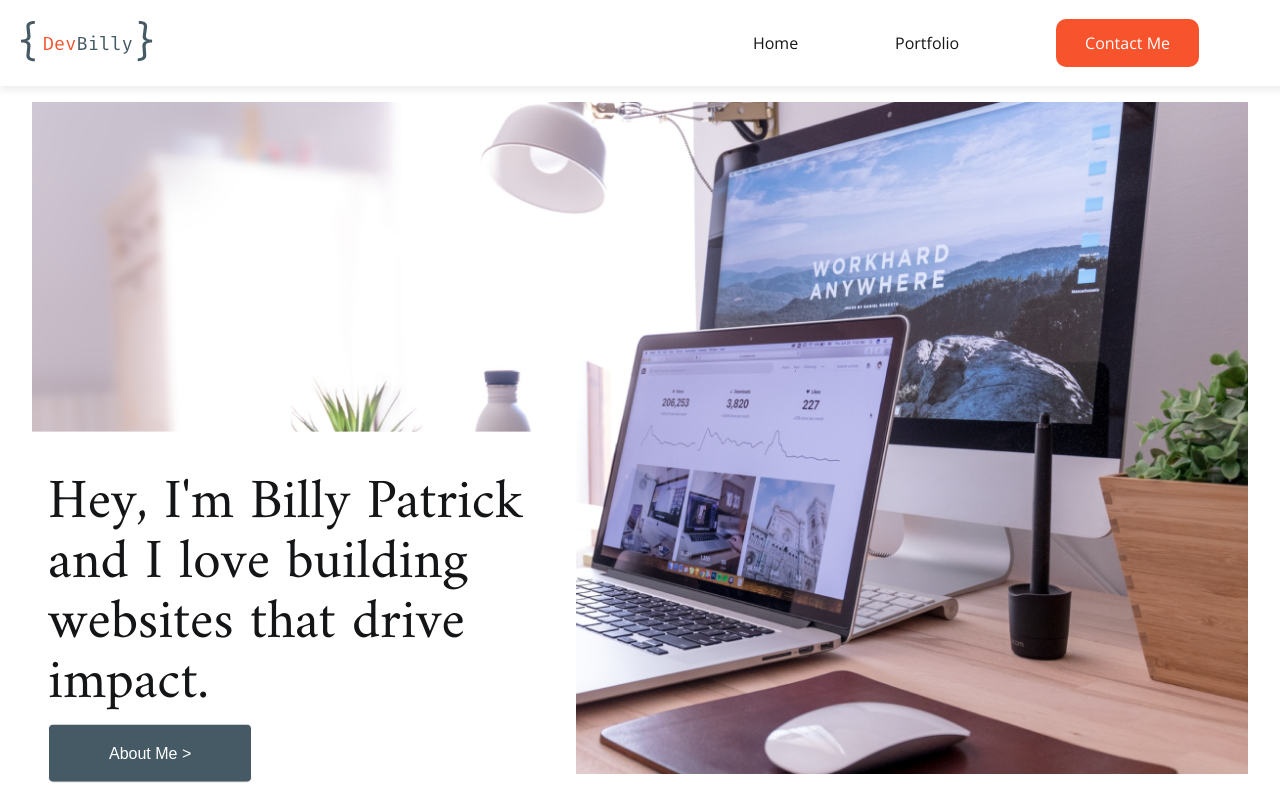
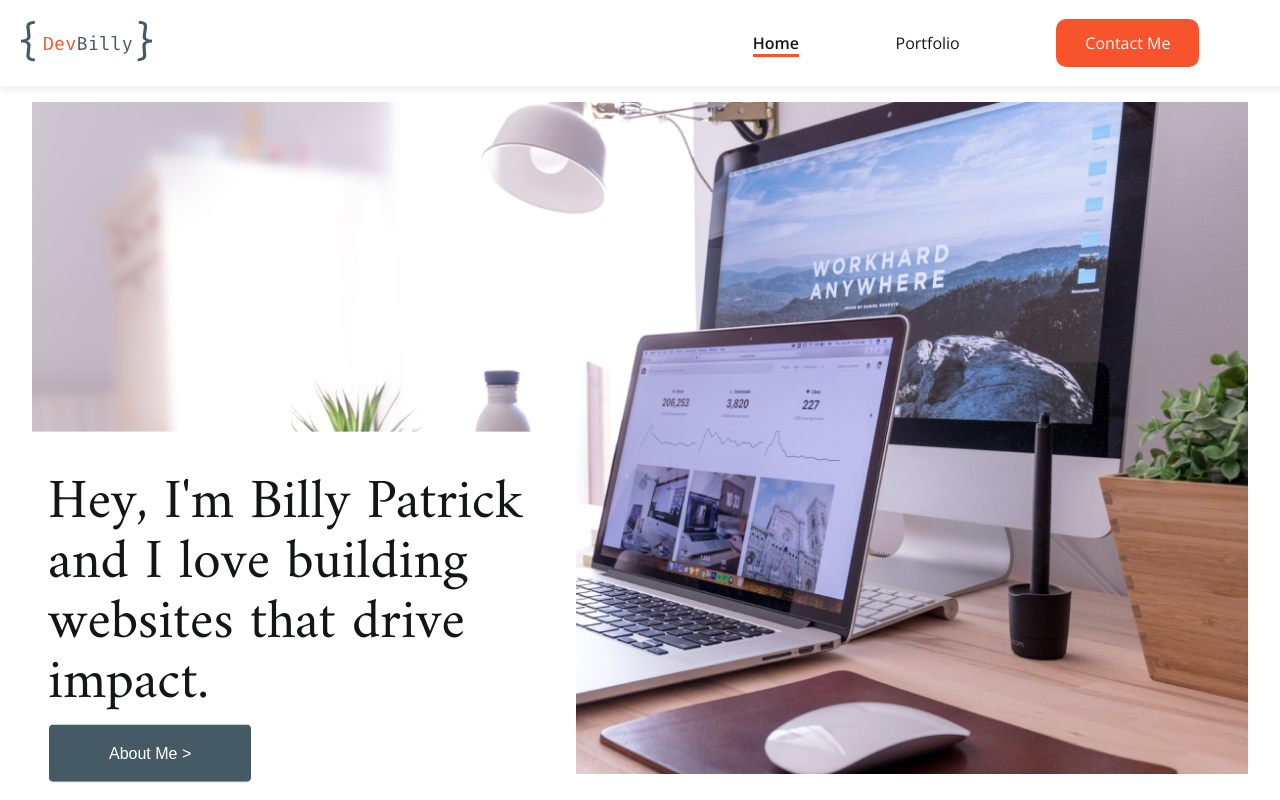
Before and after one commit to dev-billy/dev-billy, a React (Create React App) app: page / in a window 1280 px wide. Shown: the top 800 px of the page. Built offline with nearby package versions, Linux system fonts and the light colour scheme.

Commit message:
added active nav links

```diff
--- a/src/layout/Nav.js
+++ b/src/layout/Nav.js
@@ -15,7 +15,12 @@ function Nav(props) {
       <ul>
         {NavList.map((item, index) => (
           <li onClick={item.onClick} key={index}>
-            <LinkRouter to={item.link} className={item.cta ? styles.cta : ""}>
+            <LinkRouter
+              to={item.link}
+              className={`${item.cta ? styles.cta : ""} ${
+                item.active ? styles.activeLink : ""
+              }`}
+            >
               {item.text}
             </LinkRouter>
           </li>
--- a/src/layout/layout.module.scss
+++ b/src/layout/layout.module.scss
@@ -26,6 +26,10 @@
     display: none;
     list-style: none;
     padding: 0;
+  }
+  .activeLink {
+    font-weight: 700;
+    border-bottom: solid 3px $primary;
   }
 }
 
@@ -81,6 +85,7 @@
         }
         a:hover {
           cursor: pointer;
+          color: $secondary;
           border-bottom: solid 3px $secondary;
         }
       }
```
